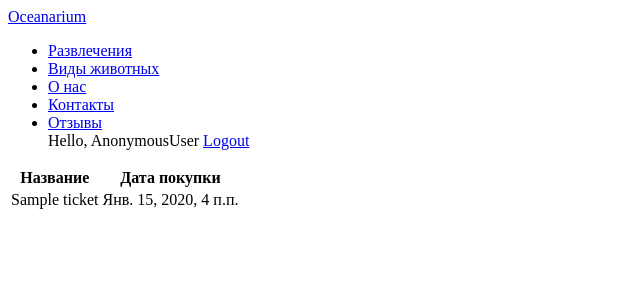
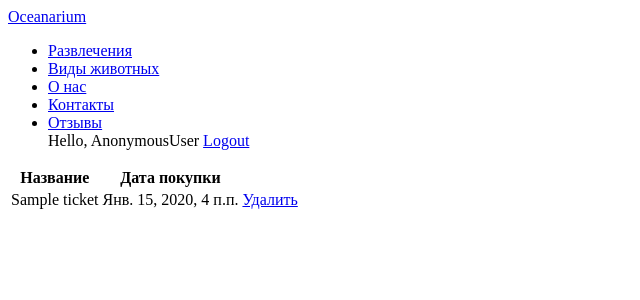
Before and after one commit to fallprojects/ErjanProject, a Django app: page /customer/1/ in a window 1280 px wide. Shown: the top 300 px of the page, without its empty margins (0-640 px from the left). Run offline with Django 3.2, Linux system fonts and the light colour scheme; tables that the repository leaves empty hold one stand-in row (values such as "Sample post").

Commit message:
add input delete

```diff
--- a/oceanarium/my_site/templates/my_site/customer.html
+++ b/oceanarium/my_site/templates/my_site/customer.html
@@ -8,10 +8,12 @@
 </tr>
     {% for order in orders%}
     <tr>
+
         <td>{{order.ticket}}</td>
         <td>{{order.date_created}}</td>
+        <td><a href="{% url 'delete' order.id  %}">Удалить</a></td>
+    </tr>
 
-    </tr>
 {%endfor%}
 
 {% endblock %}
```
